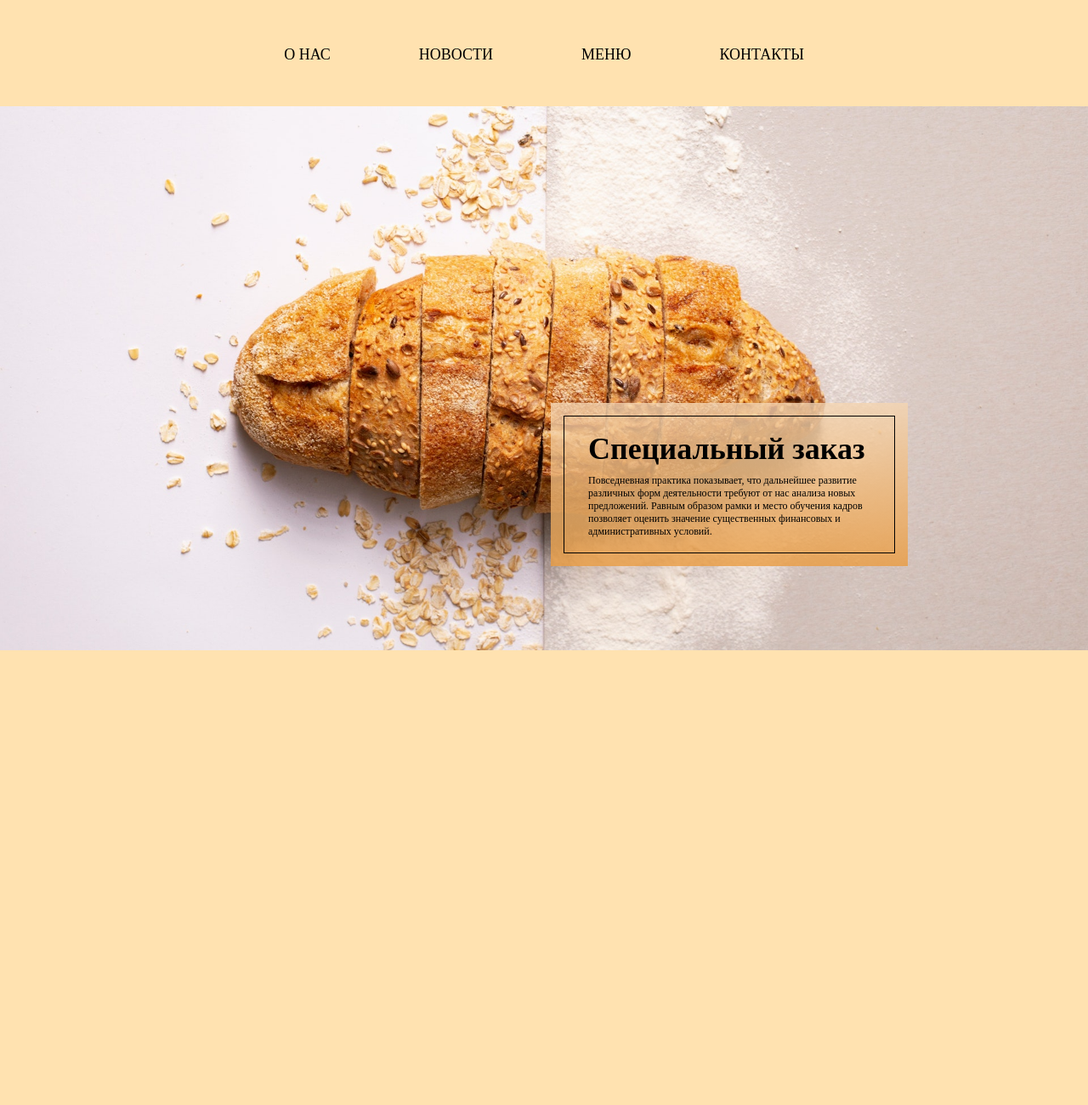
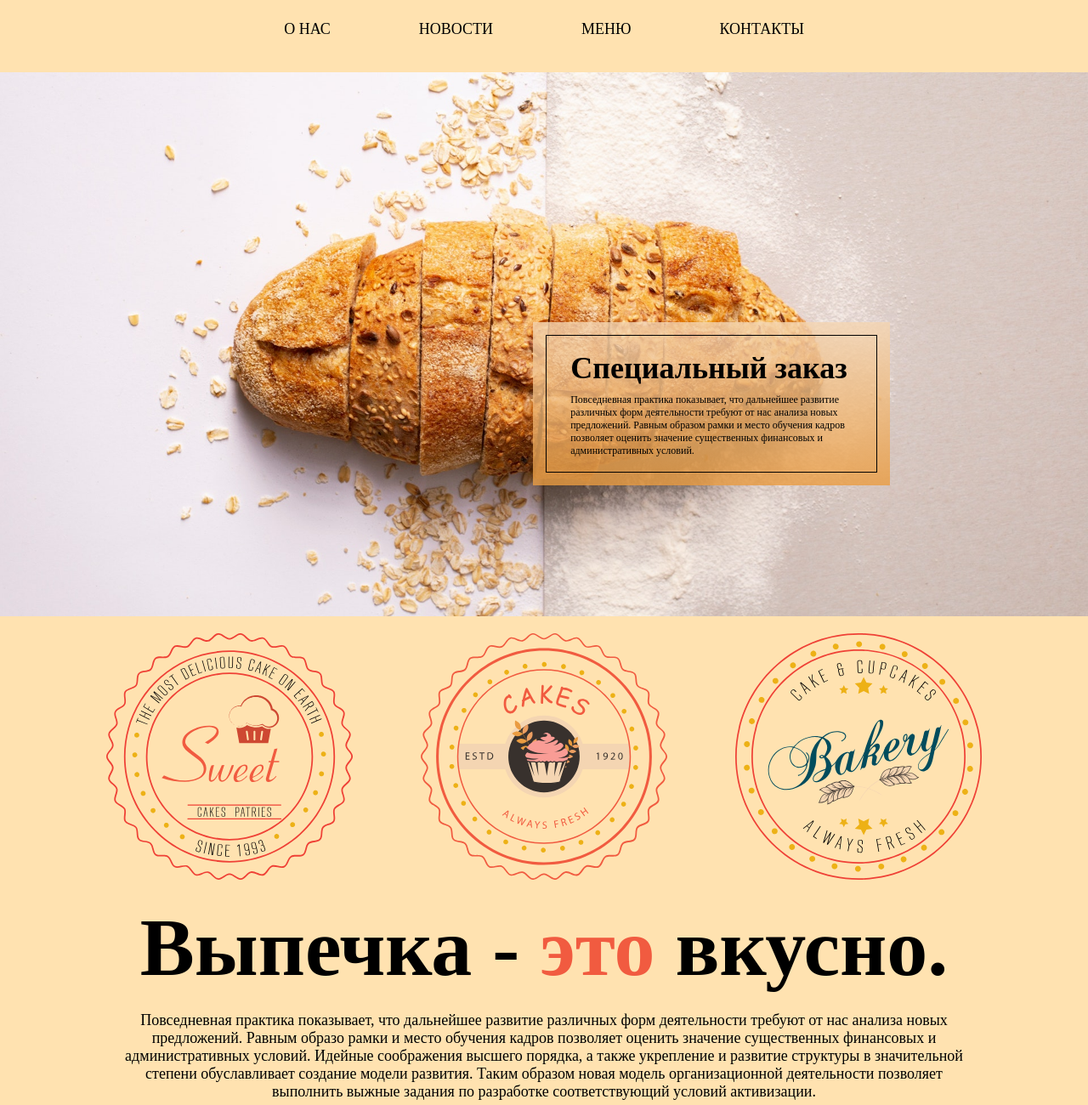
Before and after one commit to ast-webdeveloper/Bakery, a plain HTML site: page index.html in a window 1280 px wide. Shown: the part 160-1460 px from the top of the page at 85% size. Before the commit the page ends 1125 px from the top, so only its background shows below. Drawn offline with Linux system fonts and the light colour scheme.

Commit message:
created block brands

```diff
--- a/index.html
+++ b/index.html
@@ -19,23 +19,23 @@
 
     <nav>
       <div class="container">
-        <ul>
-          <li>
+        <ul class="header__list">
+          <li class="header__item">
             <a class="nav-link" href="#">
               О нас
             </a>
           </li>
-          <li>
+          <li class="header__item">
             <a class="nav-link" href="#">
               Новости
             </a>
           </li>
-          <li>
+          <li class="header__item">
             <a class="nav-link" href="#">
               Меню
             </a>
           </li>
-          <li>
+          <li class="header__item">
             <a class="nav-link" href="#">
               Контакты
             </a>
@@ -61,9 +61,19 @@
         </div>
       </section>
 
-      <section>
-        <div class="container">
-
+      <section class="section-brands">
+        <div class="container container-brands">
+          <ul class="section-brands__list">
+            <li class="section-brands__item"><img src="src/icons/icon_1.svg" alt="Иконка 1" class="section-brands__image"></li>
+            <li class="section-brands__item"><img src="src/icons/icon_2.svg" alt="Иконка 2" class="section-brands__image"></li>
+            <li class="section-brands__item"><img src="src/icons/icon_3.svg" alt="Иконка 3" class="section-brands__image"></li>
+          </ul>
+          <h2 class="section-brands__title">
+            Выпечка - <span class="section-brands__word">это</span> вкусно.
+          </h2>
+          <p class="section-brands__descr">
+            Повседневная практика показывает, что дальнейшее развитие различных форм деятельности требуют от нас анализа новых предложений. Равным образо рамки и место обучения кадров позволяет оценить значение существенных финансовых и административных условий. Идейные соображения высшего порядка, а также укрепление и развитие структуры в значительной степени обуславливает создание модели развития. Таким образом новая модель организационной деятельности позволяет выполнить выжные задания по разработке соответствующий условий активизации.
+          </p>
         </div>
       </section>
 
--- a/src/css/styles.css
+++ b/src/css/styles.css
@@ -8,9 +8,9 @@ body {
 }
 
 .container {
-  padding: 30px;
+  padding: 20px;
   margin: 0 auto;
-  max-width: 1084px;
+  max-width: 1440px;
 }
 
 a {
@@ -36,11 +36,11 @@ ul {
   text-align: center;
 }
 
-li {
+.header__item {
   display: inline-block;
 }
 
-li:not(:last-child) {
+.header__item:not(:last-child) {
   margin-right: 100px;
 }
 
@@ -55,7 +55,7 @@ li:not(:last-child) {
 }
 
 .container-about {
-  padding: 349px 0 0 550px;
+  padding: 23% 0 0 49%;
   height: 100%;
 }
 
@@ -80,3 +80,34 @@ li:not(:last-child) {
   margin: 0;
   font-size: 12px;
 }
+
+.container-brands {
+  text-align: center;
+}
+
+.section-brands__list {
+  margin-bottom: 20px;
+}
+
+.section-brands__item {
+  display: inline-block;
+}
+
+.section-brands__item:not(:last-child) {
+  margin-right: 76px;
+}
+
+.section-brands__title {
+  margin: 0 0 20px;
+  font-size: 96px;
+}
+
+.section-brands__descr {
+  margin: 0 auto;
+  max-width: 1000px;
+  font-size: 18px;
+}
+
+.section-brands__word {
+  color: #f15b40;
+}
```
Also changed, not shown: src/icons/icon_1.svg (renamed from src/icons/01-Иконка.svg), src/icons/icon_2.svg (renamed from src/icons/02-Иконка.svg), src/icons/icon_3.svg (renamed from src/icons/03-Иконка.svg).
